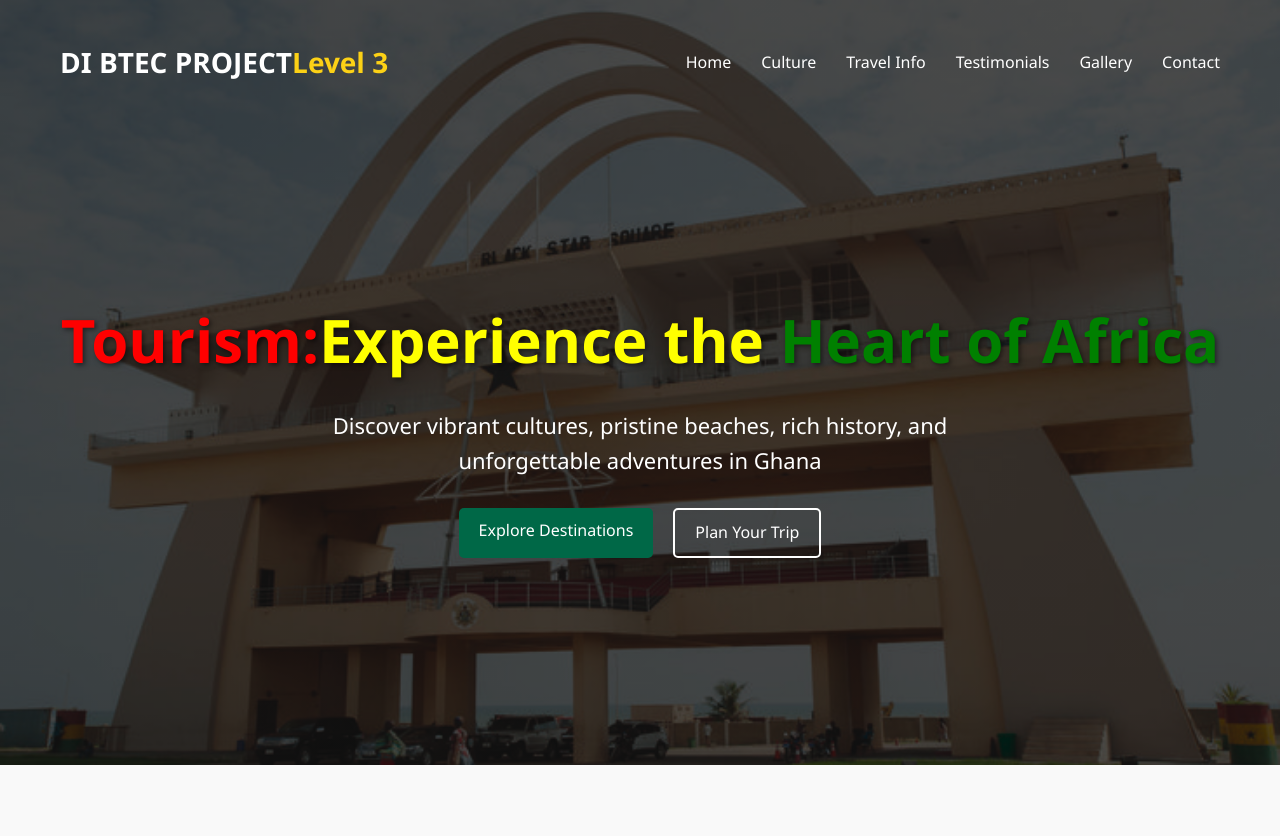
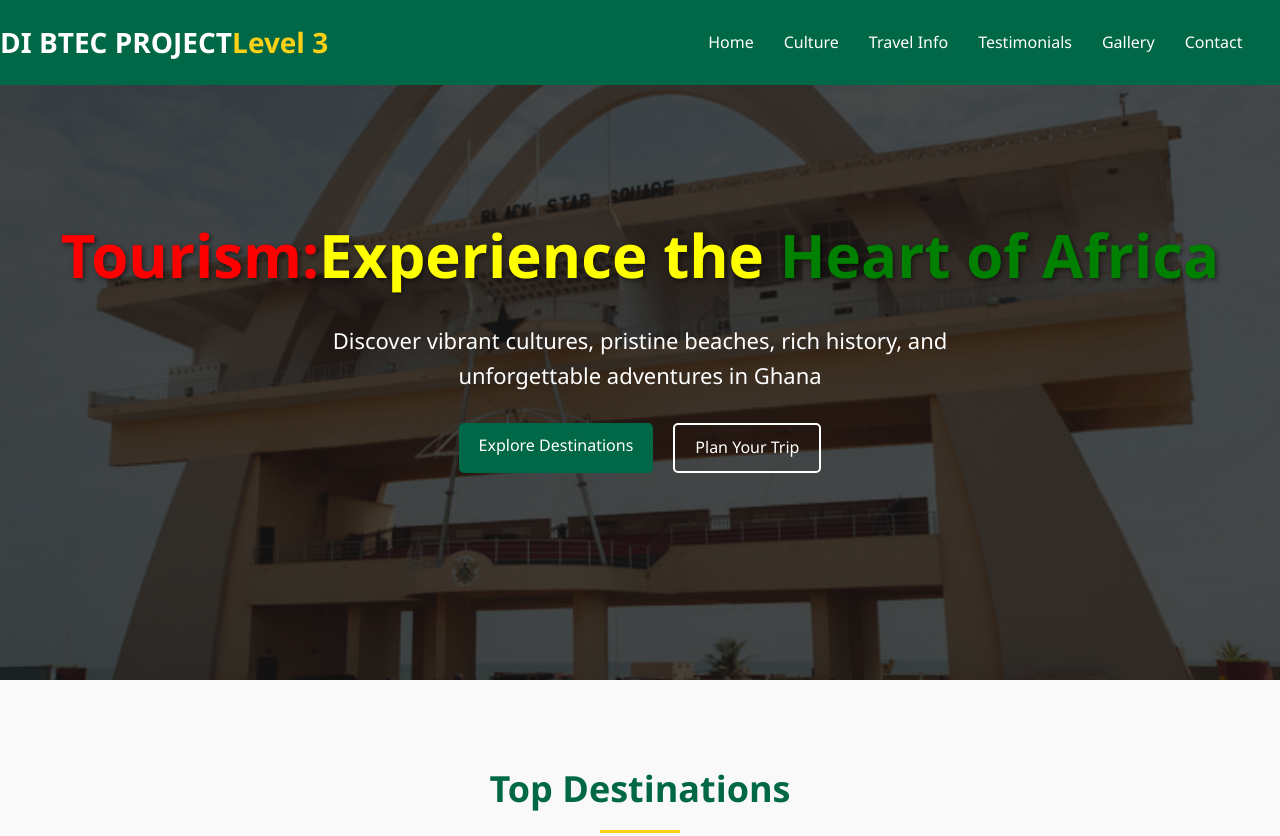
Before and after one commit to Lilfeisty222/John-Awuku-Sedem-Pearson, a plain HTML site: page John Awuku Sedem -Tourism Website/index.html in a window 1280 px wide. Shown: the top 836 px of the page. Drawn offline with Linux system fonts and the light colour scheme.

Commit message:
Update style.css

```diff
--- a/John Awuku Sedem -Tourism Website/style.css
+++ b/John Awuku Sedem -Tourism Website/style.css
@@ -59,9 +59,14 @@ header {
 
 .navbar {
     display: flex;
-    justify-content: space-between;
     align-items: center;
     padding: 20px 0;
+    position: fixed;
+    top: 0;
+    left: 0;
+    right: 0;
+    z-index: 1000;
+    background-color: #006847;
 }
 
 .logo {
@@ -89,6 +94,7 @@ span {
 .nav-menu {
     display: flex;
     list-style: none;
+     margin-left: 350px;
 }
 
 .nav-item {
```
